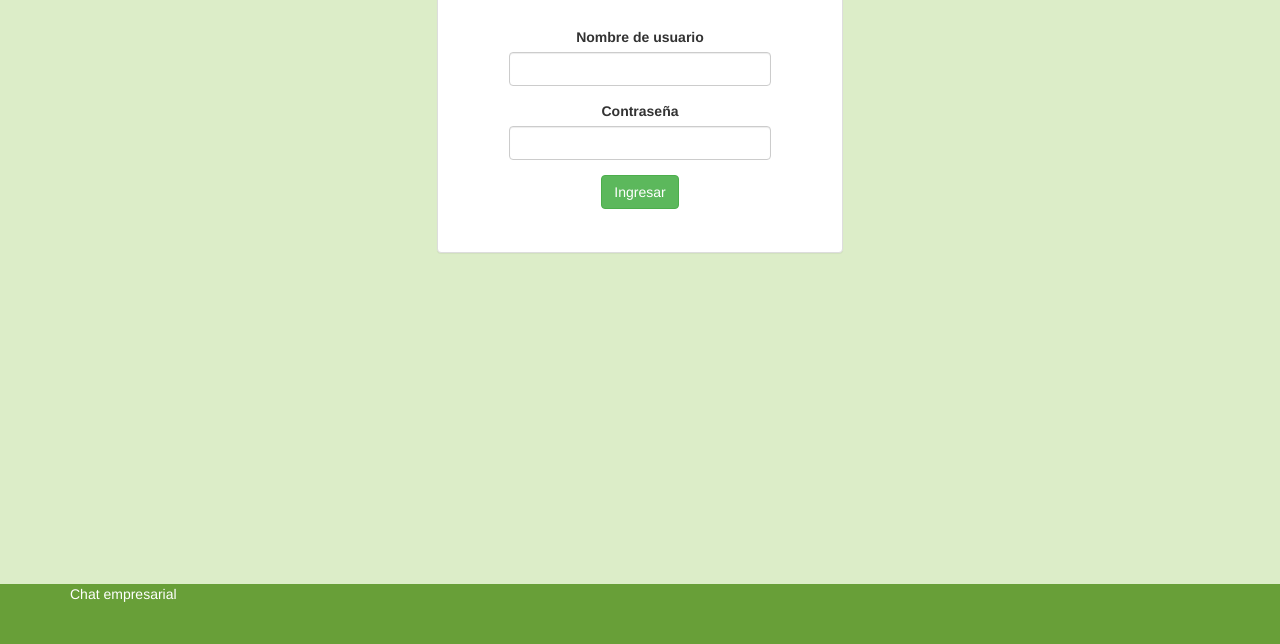
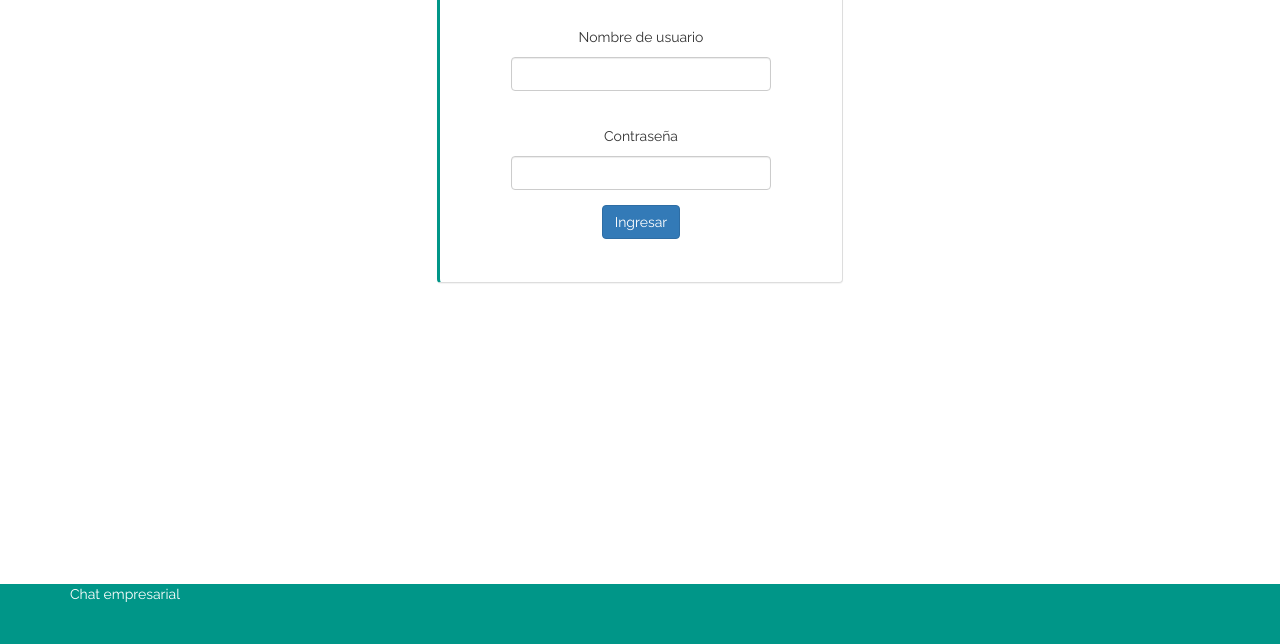
Before and after one commit to LuisEstebanArango/chat-socketio, a website: page frontend/app/index.html in a window 1280 px wide. Shown: the part 156-800 px from the top of the page. Drawn offline with nearby package versions, Linux system fonts and the light colour scheme; files that its build step writes are made by us from their sources.

Commit message:
Se aplica nuevos estilos al login

```diff
--- a/frontend/app/index.html
+++ b/frontend/app/index.html
@@ -6,19 +6,18 @@
   <meta name="viewport" content="width=device-width, initial-scale=1">
 
   <!-- Material Design fonts -->
-  <link rel="stylesheet" type="text/css" href="//fonts.googleapis.com/css?family=Roboto:300,400,500,700">
   <link rel="stylesheet" type="text/css" href="//fonts.googleapis.com/icon?family=Material+Icons">
+
+  <link href="https://fonts.googleapis.com/css?family=Raleway" rel="stylesheet">
+  <link rel="stylesheet" type="text/css" href="css/login.css">
 
   <!-- Bootstrap -->
   <link rel="stylesheet" type="text/css" href="bower/bootstrap/dist/css/bootstrap.css">
 
   <!-- Bootstrap Material Design -->
   <!-- <link rel="stylesheet" type="text/css" href="bower/bootstrap-material-design/dist/bootstrap-material-design.min.css"> -->
-  <link rel="stylesheet" href="https://cdnjs.cloudflare.com/ajax/libs/bootstrap-material-design/0.3.0/css/roboto.min.css">
   <link rel="stylesheet" href="https://cdnjs.cloudflare.com/ajax/libs/bootstrap-material-design/0.3.0/css/material-fullpalette.min.css">
   <link rel="stylesheet" href="https://cdnjs.cloudflare.com/ajax/libs/bootstrap-material-design/0.3.0/css/ripples.min.css">
-
-  <link rel="stylesheet" type="text/css" href="css/login.css">
 
 </head>
 <body>
@@ -33,14 +32,15 @@
             <div class="box-center">
               <form action="">
                 <div class="form-group label-floating">
-                  <label class="control-label" for="focusedInput1">Nombre de usuario</label>
+                  <p>Nombre de usuario</p>
                   <input class="form-control" type="text" id="username">
                 </div>
+                <br />
                 <div class="form-group label-floating">
-                  <label class="control-label" for="focusedInput1">Contraseña</label>
+                  <p>Contraseña</p>
                   <input class="form-control" id="password" type="text">
                 </div>
-                <button type="submit" class="btn btn-raised btn-success">Ingresar</button>
+                <button type="submit" class="btn btn-raised btn-primary">Ingresar</button>
               </form>
             </div>
           </div>
--- a/frontend/app/styles/login.css
+++ b/frontend/app/styles/login.css
@@ -3,9 +3,10 @@ html {
   min-height: 100%;
 }
 body {
+  font-family: 'Raleway', sans-serif !important;
   /* Margin bottom by footer height */
   margin-bottom: 60px;
-  background-color: #DCEDC8;
+  background-color: #FFF9C4;
 }
 .footer {
   position: absolute;
@@ -13,12 +14,13 @@ body {
   width: 100%;
   /* Set the fixed height of the footer here */
   height: 60px;
-  background-color: #689F38;
+  background-color: #009688;
   color: #fff;
 }
 
 #login-panel{
   margin-top:  5em;
+  border-left: 3px solid #009688;
 }
 .box-center{
   margin-right: 4em;
```
